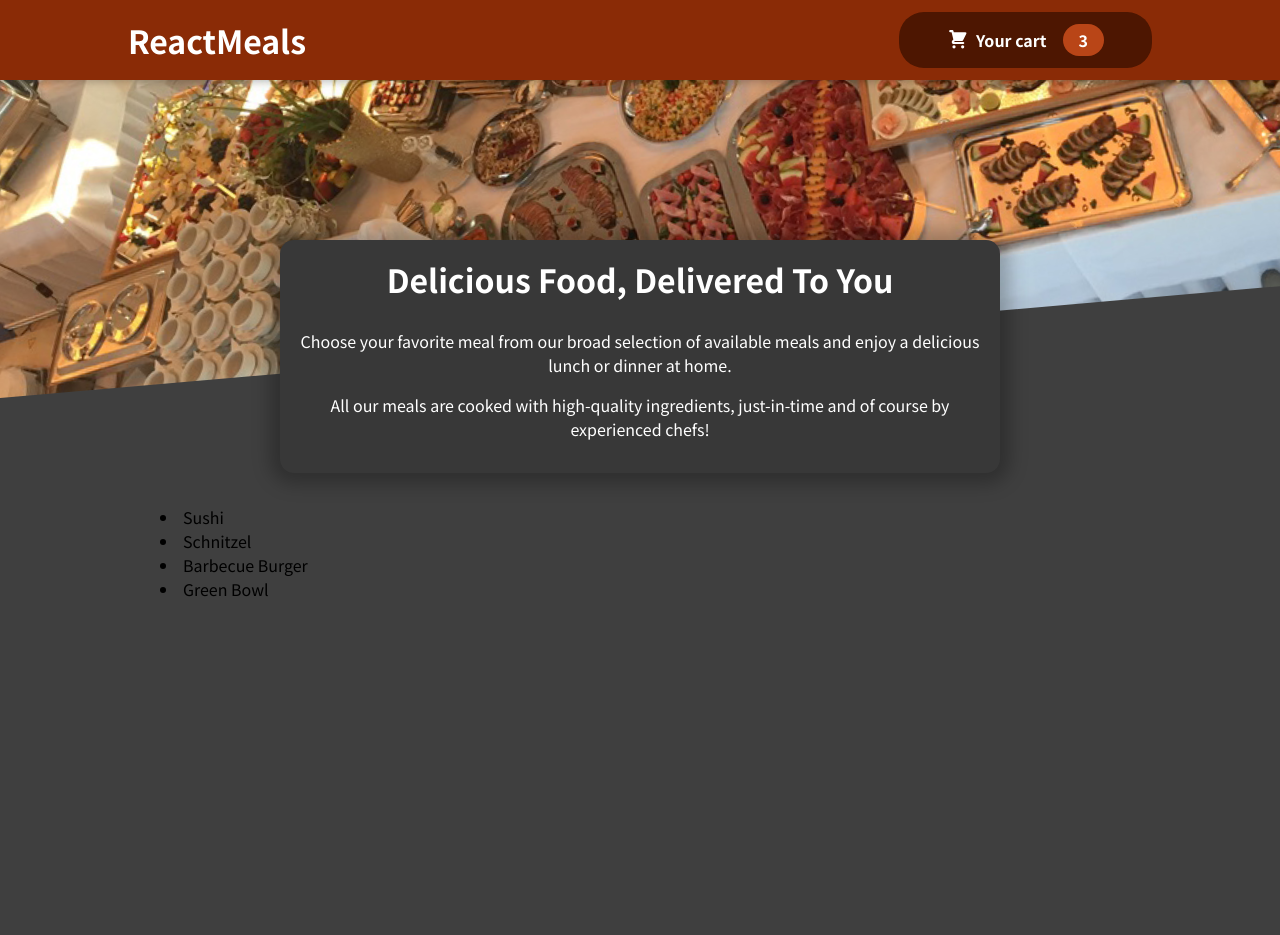
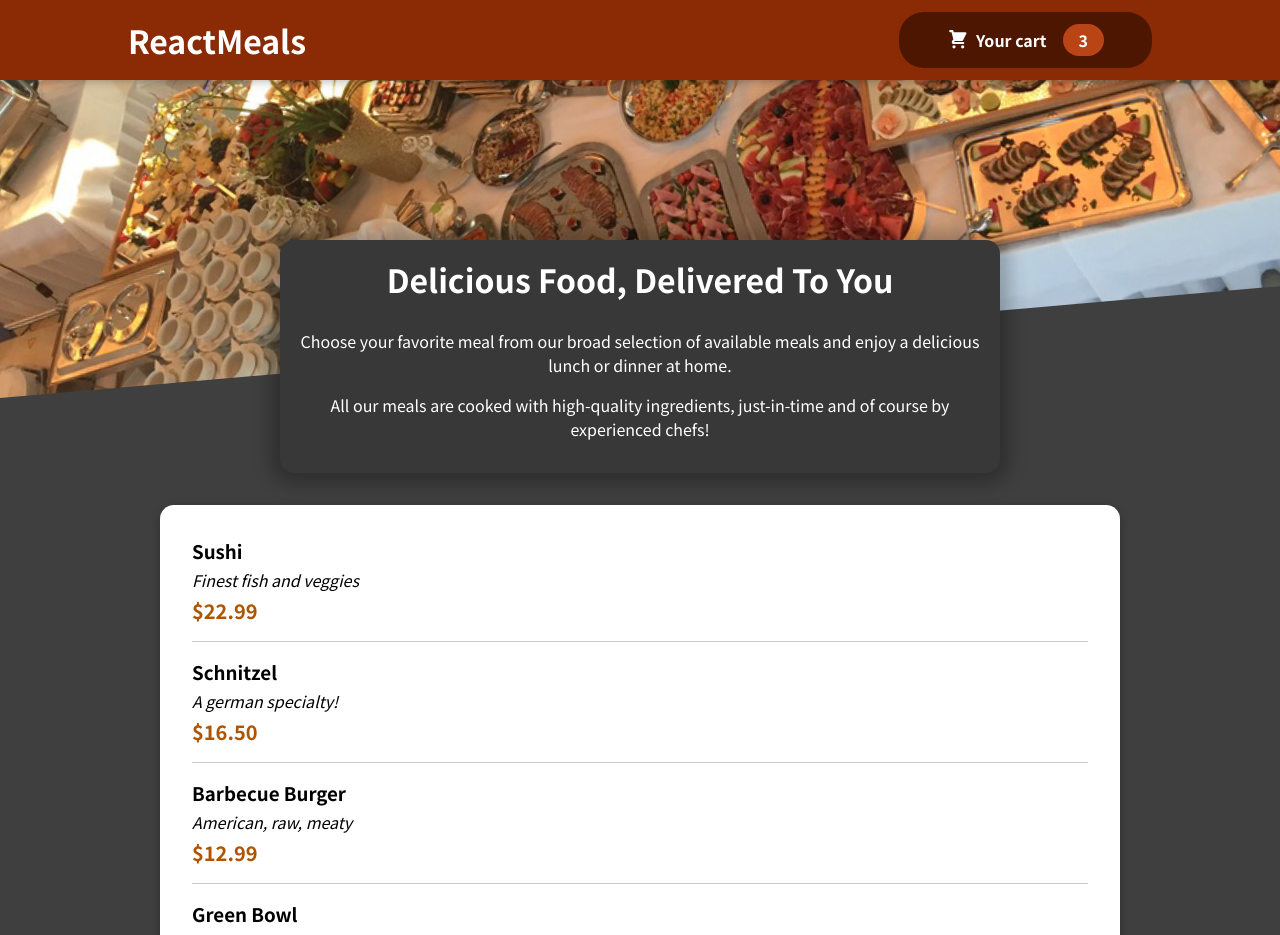
Before and after one commit to Edetuke/food-ordering-app, a React (Create React App) app: page / in a window 1280 px wide. Shown: the top 935 px of the page. Before the commit the page ends 800 px from the top, so only its background shows below. Built offline with nearby package versions, Linux system fonts and the light colour scheme.

Commit message:
meal items

```diff
--- a/src/components/Meals/AvailableMeals.js
+++ b/src/components/Meals/AvailableMeals.js
@@ -1,4 +1,6 @@
 import classes from "../Meals/AvailableMeals.module.css";
+import Card from "../UI/Card";
+import MealsItem from "./MealsItem/MealsItem";
 
 const DUMMY_MEALS = [
   {
@@ -28,8 +30,21 @@
 ];
 
 const AvailableMeals = () => {
-  const mealsList = DUMMY_MEALS.map((meal) => <li>{meal.name}</li>);
-  return <section className={classes.meals}>{mealsList}</section>;
+  const mealsList = DUMMY_MEALS.map((meal) => (
+    <MealsItem
+      key={meal.id}
+      name={meal.name}
+      description={meal.description}
+      price={meal.price}
+    />
+  ));
+  return (
+    <section className={classes.meals}>
+      <Card>
+        <ul>{mealsList}</ul>
+      </Card>
+    </section>
+  );
 };
 
 export default AvailableMeals;
--- /dev/null
+++ b/src/components/Meals/MealsItem/MealsItem.js
@@ -0,0 +1,17 @@
+import classes from "./MealsItem.module.css";
+
+const MealsItem = (props) => {
+  const price = `$${props.price.toFixed(2)}`;
+  return (
+    <li className={classes.meal}>
+      <div>
+        <h3>{props.name}</h3>
+        <div className={classes.description}>{props.description}</div>
+        <div className={classes.price}>{price}</div>
+      </div>
+      <div></div>
+    </li>
+  );
+};
+
+export default MealsItem;
--- /dev/null
+++ b/src/components/Meals/MealsItem/MealsItem.module.css
@@ -0,0 +1,22 @@
+.meal {
+  display: flex;
+  justify-content: space-between;
+  margin: 1rem;
+  padding-bottom: 1rem;
+  border-bottom: 1px solid #ccc;
+}
+
+.meal h3 {
+  margin: 0 0 0.25rem 0;
+}
+
+.description {
+  font-style: italic;
+}
+
+.price {
+  margin-top: 0.25rem;
+  font-weight: bold;
+  color: #ad5502;
+  font-size: 1.25rem;
+}
--- /dev/null
+++ b/src/components/UI/Card.js
@@ -0,0 +1,7 @@
+import classes from "./Card.module.css";
+
+const Card = (props) => {
+  return <div className={classes.card}>{props.children}</div>;
+};
+
+export default Card;
--- /dev/null
+++ b/src/components/UI/Card.module.css
@@ -0,0 +1,6 @@
+.card {
+  padding: 1rem;
+  box-shadow: 0 2px 8px rgba(0, 0, 0, 0.25);
+  border-radius: 14px;
+  background-color: white;
+}
```
Also changed, not shown: 1 other file (tests, documents, lock files or other folders).
